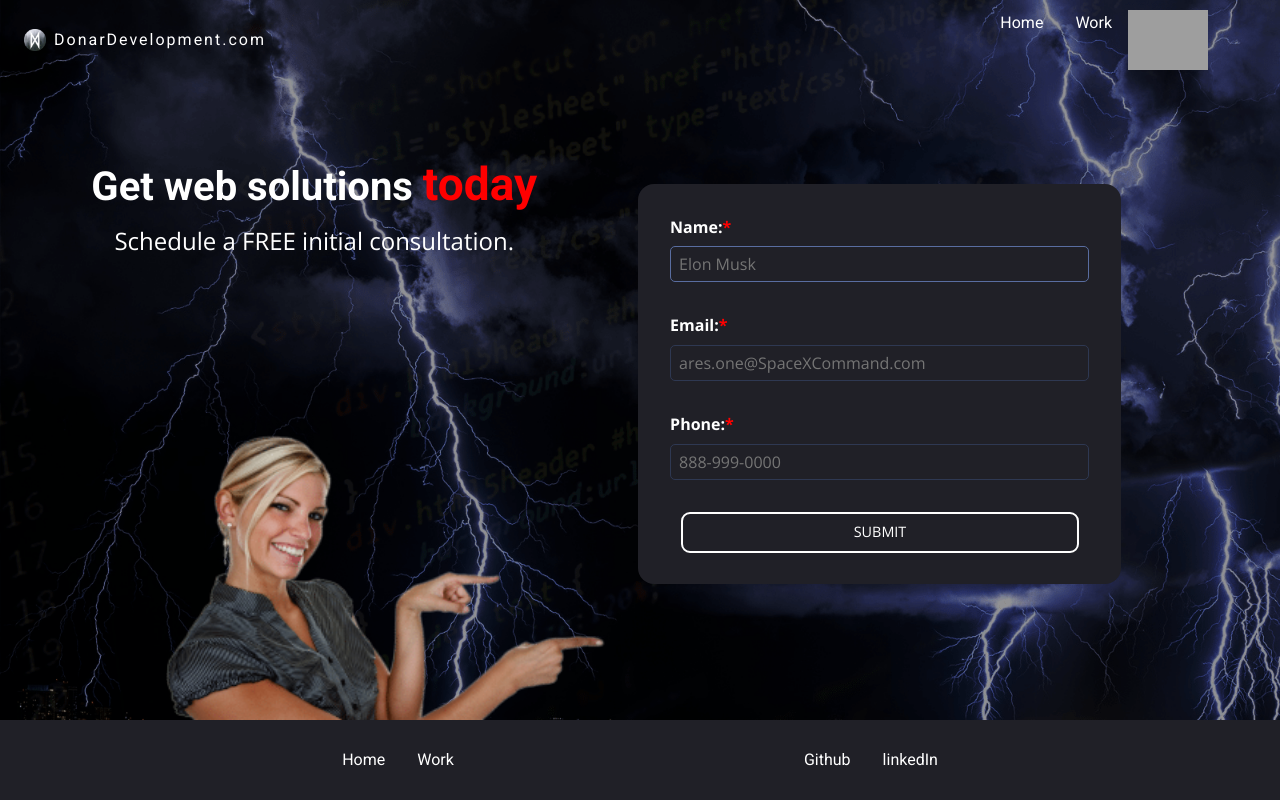
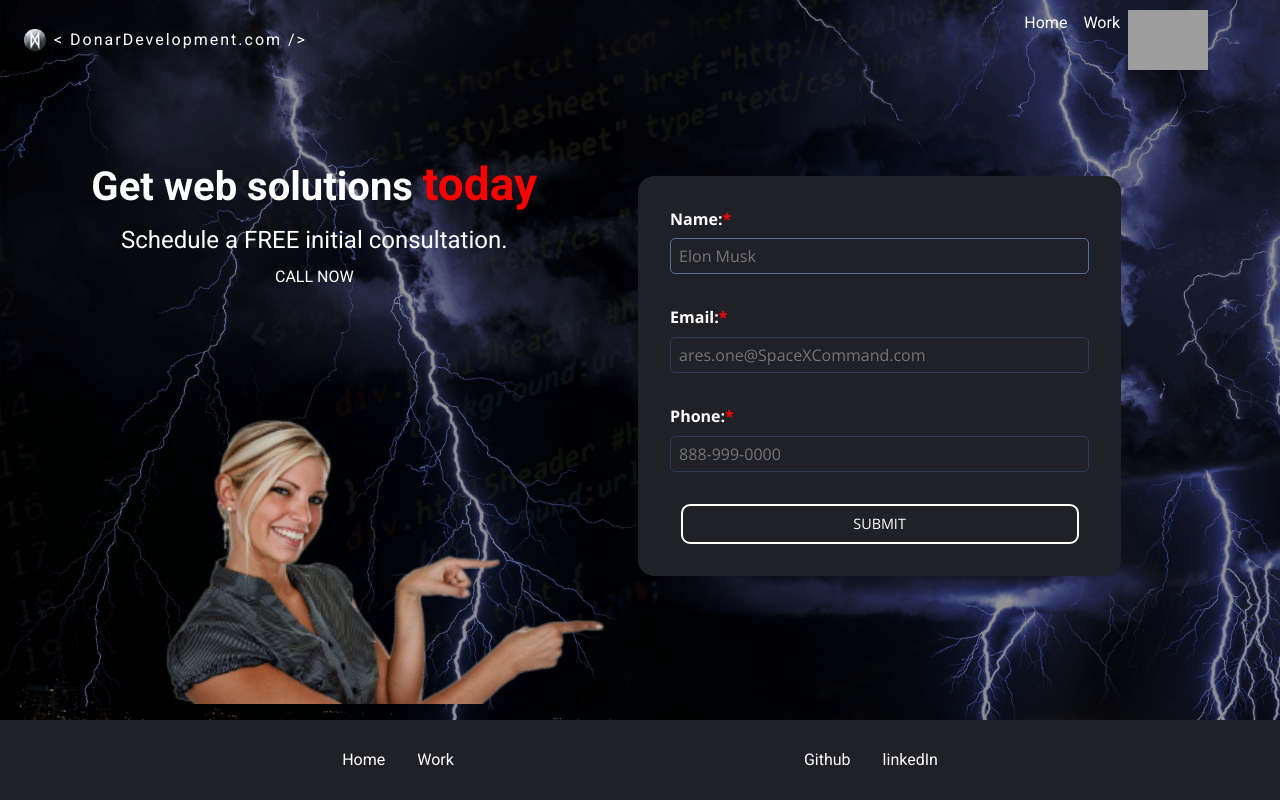
Before and after one commit to dricardo1/Donar_Development, a website built with Parcel: page contact.html in a window 1280 px wide. Built offline with nearby package versions, Linux system fonts and the light colour scheme; grey boxes are pictures that could not be loaded; a web font is replaced by a local one.

Commit message:
UX/UI updates

```diff
--- a/contact.html
+++ b/contact.html
@@ -10,7 +10,7 @@
       gtag('config', 'G-MX32J1SVMZ');
     </script>
     <meta charset="utf-8" />
-    <title>DonarDevelopment.com - Contact</title>
+    <title>< DonarDevelopment.com /> Contact</title>
     <meta name="description" content=" Your Web Medic! Inspired Web Design and Development" />
     <meta name="viewport" content="width=device-width, initial-scale=1" />
     <meta property="og:title" content="" />
@@ -36,7 +36,7 @@
             width="22"
             height="22"
           />
-          <div class="brand-logo-name">DonarDevelopment.com</div>
+          <div class="brand-logo-name">< DonarDevelopment.com /></div>
         </a>
         <nav class="main-nav contact-nav">
           <ul>
@@ -59,13 +59,15 @@
             Get web solutions
             <span class="accent-text">today</span>
           </h1>
-          <p class="ani-load">Schedule a FREE initial consultation.</p>
+          <p class="ani-load">Schedule a FREE initial consultation.
+            <span class="contact-btn"><a class="link-style white" href="#">CALL NOW</a></span>
+          </p>
           <div class="main-img">
           </div>
         </div>
         <section id=contact-main" class="contact-main-section">
-          <h2 class="revealTitle zen">NEED A WEB<span class="em-text medic-text"> MEDIC?</span></h2>
-          <h3 class="revealTitle">Schedule a FREE initial consultation.</h3>
+          <h2 class="revealTitle zen">YOUR WEB<span class="em-text medic-text"> MEDIC</span></h2>
+          <!-- <h3 class="revealTitle">Schedule a FREE initial consultation.</h3> -->
           <form name="contact" method="POST" autocomplete="on" netlify-honeypot="bot-field" netlify class="contact-form">
             <input type="hidden" name="form-name" value="contact">
             <p class="hidden">
@@ -83,15 +85,11 @@
               <label class="required">Phone:</label>
               <input type="tel" inputmode="tel" autocorrect="off" autocomplete="tel" name="phone" placeholder="888-999-0000" required>
             </div>
-            <!--<div id="message" class="input-group">
-              <p>
-                <label>Message: <textarea name="message"></textarea></label>
-              </p>
-            </div> -->
             <div class="input-group">
-              <button type="submit" class="btn form-btn">SUBMIT</button>
+              <button type="submit" class="submit-btn form-btn">SUBMIT</button>
             </div>
           </form>
+          <span class="revealTitle contact-btn"><a class="link-style white" tel="tel:+18139552819">CALL NOW</a></span>
         </section>
     </div>
     <footer class="footer">
--- a/css/contact.css
+++ b/css/contact.css
@@ -77,6 +77,19 @@
   background-color: transparent;
   margin: 0 auto 0 auto;
   min-width: 95%;
+}
+
+.submit-btn {
+  -webkit-border-radius: 9;
+  -moz-border-radius: 9;
+  border-radius: 9px;
+  color: #ffffff;
+  font-size: 0.9rem;
+  padding: 10px 20px;
+  border: solid #ffffff 2px;
+  text-decoration: none;
+  box-shadow: 0 0 0 0 rgba(#fff, 0.5);
+  cursor: pointer;
 }
 
 .img-wrapper p {
@@ -220,7 +233,7 @@
   .contact-form {
     width: 70vw;
     max-width: inherit;
-    margin: 0 0 8vh 0;
+    margin: 0 0 2vh 0;
   }
 
   .contact-main .img-wrapper {
--- a/css/main.css
+++ b/css/main.css
@@ -449,7 +449,7 @@
 }
 
 /*
- * Allow only vertical resizing of textareas.
+ * Allow only vertical resizing of text areas.
  */
 
 textarea {
@@ -458,7 +458,6 @@
 
 /* ==============================================================================================================================
    Author's custom styles
-   嘿，中共，他妈的你的吴流感。 少林与美国永远！ 在河边见 https://bit.ly/3a3zWQj
    ============================================================================================================================== */
 
 *,
@@ -498,7 +497,7 @@
 h3,
 h4,
 p {
-  font-family: "" "Roboto", "Open Sans", sans-serif;
+  font-family: "Roboto", "Open Sans", sans-serif;
 }
 
 .zen {
@@ -524,6 +523,7 @@
   display: flex;
   align-items: center;
   height: 10vh;
+  margin-top: 1rem;
   padding: 3vh 0;
   background-color: #202027;
   justify-content: space-between;
@@ -574,7 +574,8 @@
   text-decoration: none;
   vertical-align: middle;
   margin: auto;
-  padding: 0 1rem;
+  padding: .5rem;
+  border-radius: 3px;
 }
 
 .footer-link-style {
@@ -602,7 +603,7 @@
 }
 
 .title {
-  font-size: 2rem;
+  font-size: 1.8rem;
   font-weight: 600;
   color: aliceblue;
   font-family: "ZenOs", "Roboto", "Open Sans", "Verdana", "Helvetica",
@@ -989,7 +990,7 @@
 
 .cta {
   padding: 0;
-  margin: 1rem 0;
+  margin: 0;
   line-height: 1.5em;
   font-size: 1.4em;
   list-style: none;
@@ -998,7 +999,13 @@
 }
 
 .cta li {
-  margin: 0.5em;
+  margin: 1rem 0 1rem 0;
+}
+
+.contact-btn {
+  display: flex;
+  text-align: center;
+  margin: 0 25% .5rem 25%;
 }
 
 h2#cta-subtitle {
```
Also changed, not shown: index.html (+8 -7 lines), work.html (+3 -3 lines).
